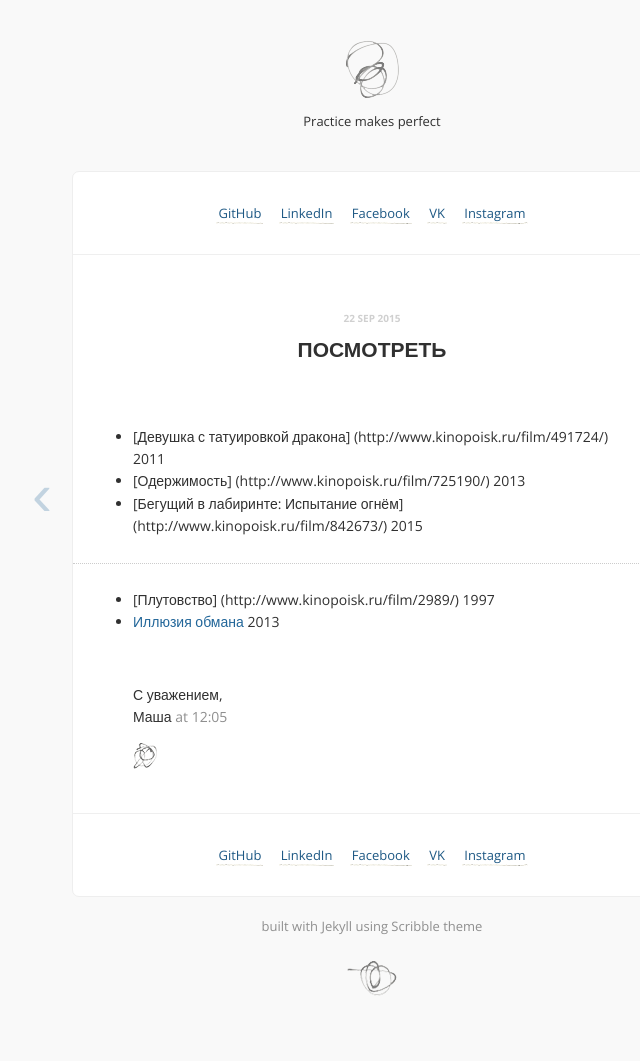
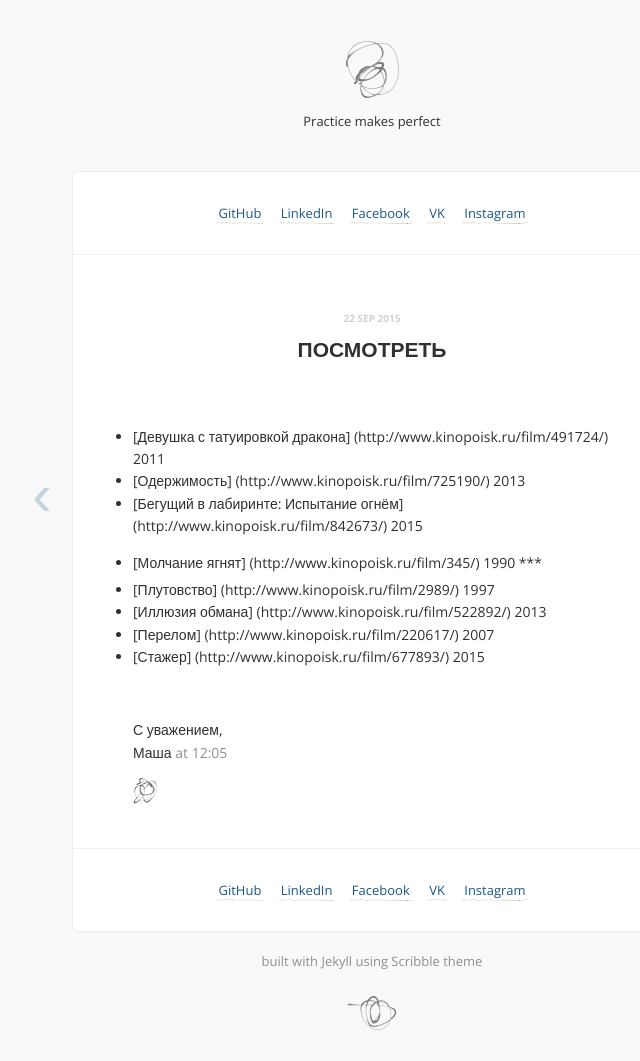
Before and after one commit to mary-sh/mary-sh.github.io, a Jekyll site: the page built from _posts/2015-09-21-cinema.markdown, in a window 1280 px wide. Shown: the whole page, without its empty margins (268-908 px from the left). Built offline with Jekyll 4.4.1, drawn with Linux system fonts in a browser that asks for light colours; Markdown is read by kramdown in place of the engine named in the settings; comment, search, counter and statistics services are not loaded; before the commit the page ends 1026 px from its top, so only the background shows below that.

Commit message:
add films

```diff
--- a/_posts/2015-09-21-cinema.markdown
+++ b/_posts/2015-09-21-cinema.markdown
@@ -7,8 +7,10 @@ date:   2015-09-22 12:05:15
 - [Девушка с татуировкой дракона] (http://www.kinopoisk.ru/film/491724/) 2011
 - [Одержимость] (http://www.kinopoisk.ru/film/725190/) 2013
 - [Бегущий в лабиринте: Испытание огнём] (http://www.kinopoisk.ru/film/842673/) 2015
-
+- [Молчание ягнят] (http://www.kinopoisk.ru/film/345/) 1990
 ***
 
 - [Плутовство] (http://www.kinopoisk.ru/film/2989/) 1997
-- [Иллюзия обмана](http://www.kinopoisk.ru/film/522892/) 2013
+- [Иллюзия обмана] (http://www.kinopoisk.ru/film/522892/) 2013
+- [Перелом] (http://www.kinopoisk.ru/film/220617/) 2007
+- [Стажер] (http://www.kinopoisk.ru/film/677893/) 2015
```
